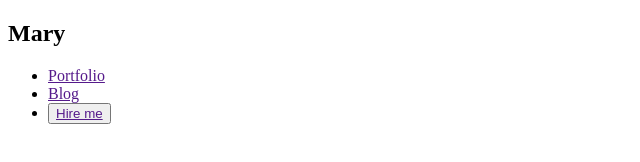
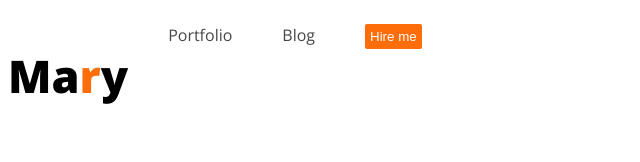
Before and after one commit to Alam-2003/devolper-portfolio, a plain HTML site: page index.html in a window 1280 px wide. Shown: the whole page, without its empty margins (0-640 px from the left). Drawn offline with nearby package versions, Linux system fonts and the light colour scheme.

Commit message:
small worked on nav and design

```diff
--- a/index.html
+++ b/index.html
@@ -1,19 +1,26 @@
 <!DOCTYPE html>
 <html lang="en">
+
 <head>
     <meta charset="UTF-8">
     <meta name="viewport" content="width=device-width, initial-scale=1.0">
     <title>Portfolio Website</title>
+    <link rel="preconnect" href="https://fonts.googleapis.com">
+    <link rel="preconnect" href="https://fonts.gstatic.com" crossorigin>
+    <link
+        href="https://fonts.googleapis.com/css2?family=Open+Sans:ital,wdth,wght@0,75..100,300..800;1,75..100,300..800&display=swap"
+        rel="stylesheet">
     <link rel="stylesheet" href="style/portfolio.css">
 </head>
+
 <body>
     <header>
         <nav>
-            <h2>Mary</h2>
+            <h2>Ma<span class="header-design">r</span>y</h2>
             <ul>
                 <li><a href="">Portfolio</a></li>
                 <li><a href="">Blog</a></li>
-                <li><button><a href="">Hire me</a></button></li>
+                <li><button class="main-btn">Hire me</button></li>
             </ul>
         </nav>
     </header>
@@ -24,4 +31,5 @@
 
     </footer>
 </body>
+
 </html>
--- a/style/portfolio.css
+++ b/style/portfolio.css
@@ -1 +1,43 @@
-/*  */
+/* common styles */
+
+body {
+    font-family: "Open Sans", sans-serif;
+    font-optical-sizing: auto;
+
+}
+.main-btn{
+    background-color: #FD6E0A;
+    color: white;
+    border: 0;
+    border-radius: 2px;
+    padding: 5px;
+}
+
+
+
+/* Nav design */
+
+nav {
+    display: flex;
+}
+
+nav>ul {
+    list-style: none;
+    display: flex;
+}
+
+nav a {
+    text-decoration: none;
+    color: #474747;
+    margin-right: 50px;
+}
+
+h2 {
+    font-size: 45px;
+    font-family: Open Sans;
+    font-weight: 800;
+}
+
+.header-design {
+    color: #FD6E0A;
+}
```
